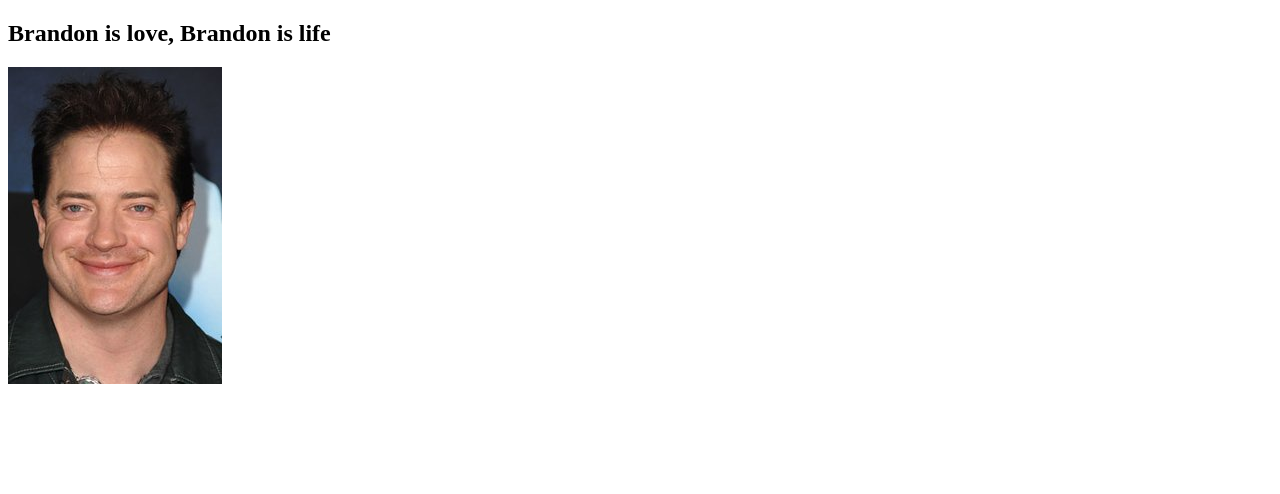
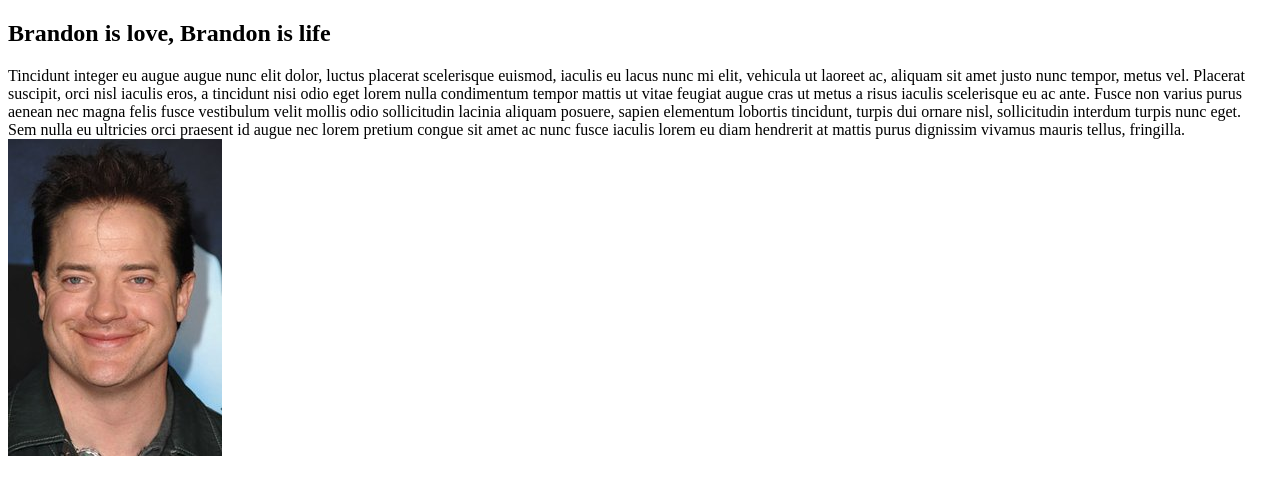
Before and after one commit to CoppensYarne/Week2_Demo1, a plain HTML site: page Demo1/wwwroot/index.html in a window 1280 px wide. Drawn offline with Linux system fonts and the light colour scheme.

Commit message:
Added wwwroot

```diff
--- a/Demo1/wwwroot/index.html
+++ b/Demo1/wwwroot/index.html
@@ -7,7 +7,10 @@
 <body>
     <h2>Brandon is love, Brandon is life</h2>
 
-
+    Tincidunt integer eu augue augue nunc elit dolor, luctus placerat scelerisque euismod, iaculis eu lacus nunc mi elit, vehicula ut laoreet ac, aliquam sit amet justo nunc tempor, metus vel.
+    Placerat suscipit, orci nisl iaculis eros, a tincidunt nisi odio eget lorem nulla condimentum tempor mattis ut vitae feugiat augue cras ut metus a risus iaculis scelerisque eu ac ante.
+    Fusce non varius purus aenean nec magna felis fusce vestibulum velit mollis odio sollicitudin lacinia aliquam posuere, sapien elementum lobortis tincidunt, turpis dui ornare nisl, sollicitudin interdum turpis nunc eget.
+    Sem nulla eu ultricies orci praesent id augue nec lorem pretium congue sit amet ac nunc fusce iaculis lorem eu diam hendrerit at mattis purus dignissim vivamus mauris tellus, fringilla.
 
     <img src="images/brandon.jpg" />
 
```
